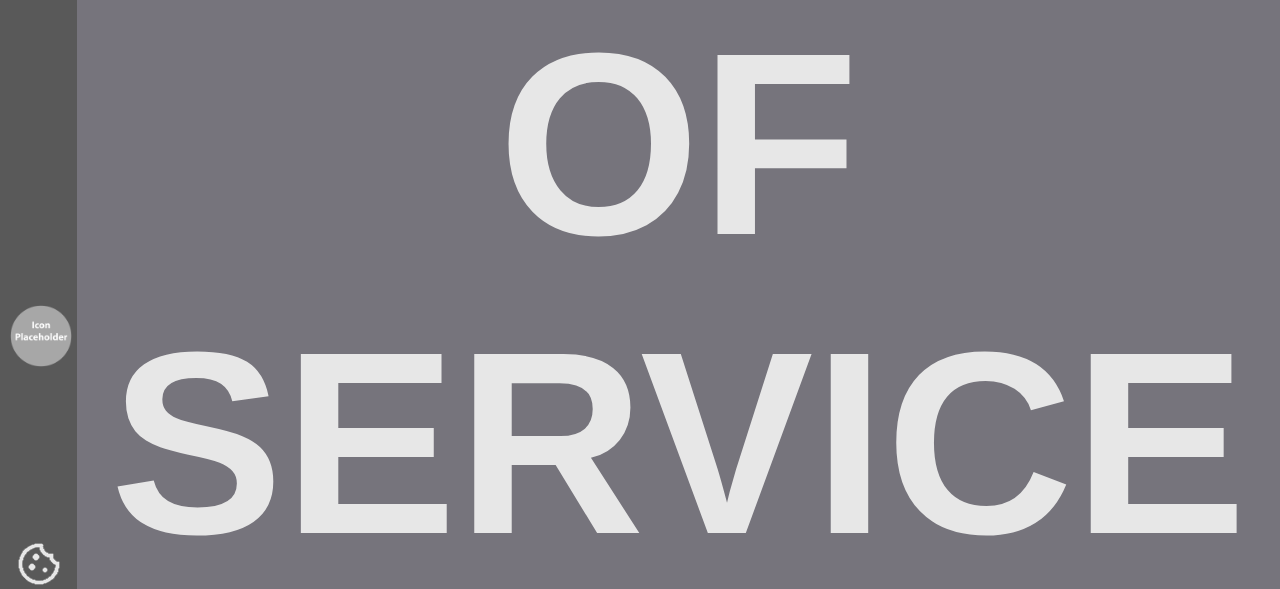
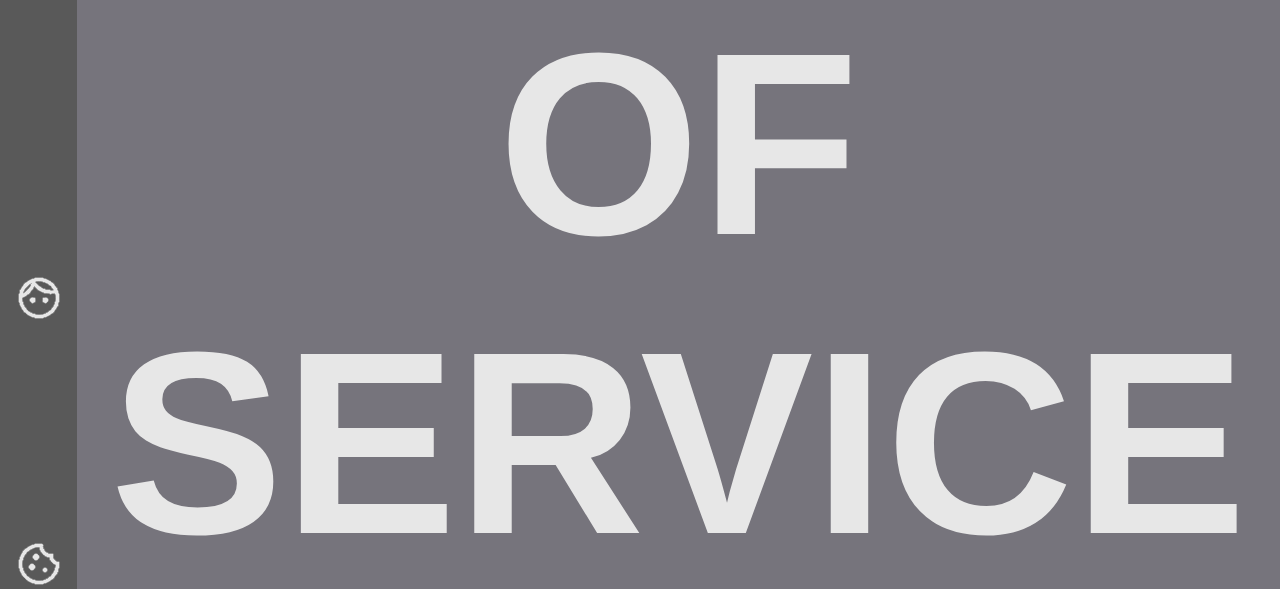
Before and after one commit to DWJStraat/OWE4_Blast, a Flask app: page /terms_of_service/ in a window 1280 px wide. Shown: the part 1902-2491 px from the top of the page. Run offline with Flask 2, Linux system fonts and the light colour scheme; some libraries are stand-ins or nearby versions.

Commit message:
icon added

```diff
--- a/static/base.css
+++ b/static/base.css
@@ -70,7 +70,7 @@ button_cookie.sidebar-button {
 }
 
 button_login.sidebar-button {
-    bottom: 15%;
+    bottom: 17%;
 }
 
 .sidebar-button img {
--- a/template/base.html
+++ b/template/base.html
@@ -15,7 +15,7 @@
         <img src="../static/image/input_FILL0_wght400_GRAD0_opsz48.png">
     </button_input>
     <button_login class="sidebar-button" onclick="location.href='/login/'">
-        <img src="../static/image/placeholder.png">
+        <img src="../static/image/face_FILL0_wght400_GRAD0_opsz48.png">
     </button_login>
     <button_cookie class="sidebar-button" onclick="location.href='/cookies/'">
         <img src="../static/image/cookie_FILL0_wght400_GRAD0_opsz48.png">
```
Also changed, not shown: static/image/face_FILL0_wght400_GRAD0_opsz48.png (added).
